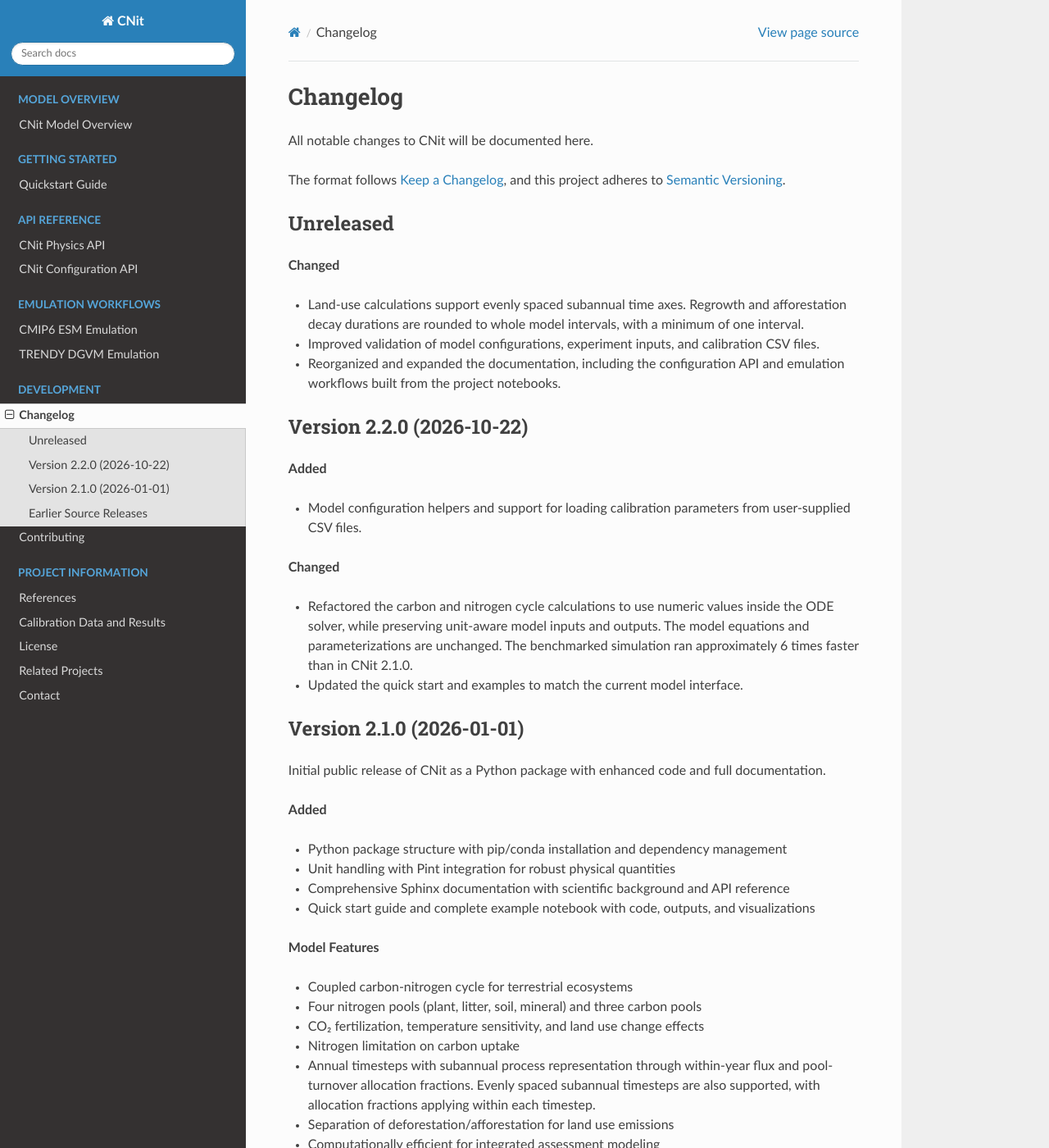
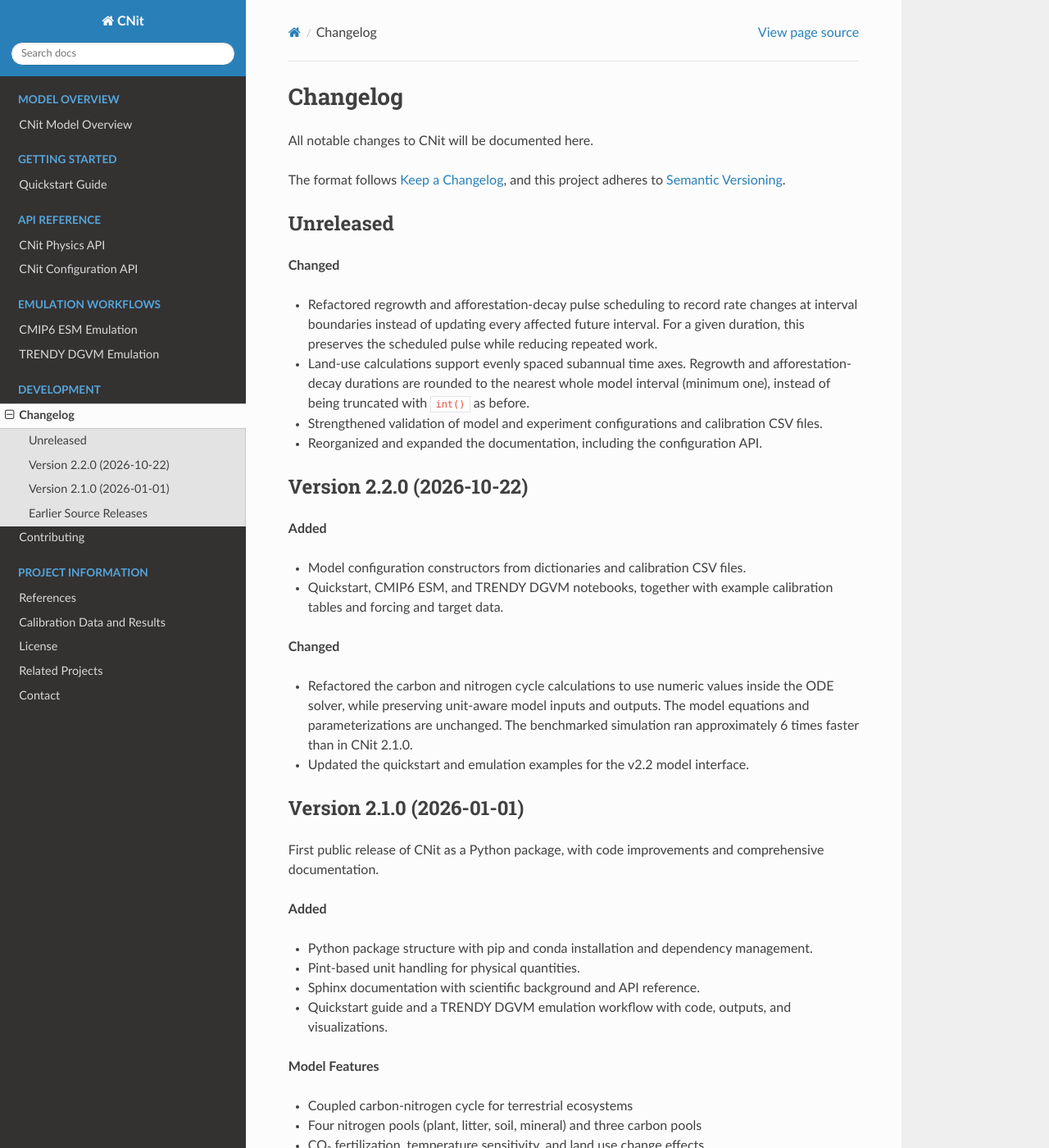
Before and after one commit to gangtang-au/cnit, a Sphinx documentation site: the page built from docs/development/changelog.rst, in a window 1280 px wide and 1400 px high. Shown: the whole window at 82% size. Built offline with Sphinx 7.4.7 and the Read the Docs theme 3.1.0, drawn with Linux system fonts in a browser that asks for light colours; pages that are not in the unit, such as notebooks, are missing from menus; some of the changed text lies outside the part shown.

Commit message:
improve docs

```diff
--- a/docs/development/changelog.rst
+++ b/docs/development/changelog.rst
@@ -11,21 +11,24 @@ Unreleased
 
 **Changed**
 
+* Refactored regrowth and afforestation-decay pulse scheduling to record rate changes
+  at interval boundaries instead of updating every affected future interval. For a
+  given duration, this preserves the scheduled pulse while reducing repeated work.
 * Land-use calculations support evenly spaced subannual time axes. Regrowth and
-  afforestation decay durations are rounded to whole model intervals, with a
-  minimum of one interval.
-* Improved validation of model configurations, experiment inputs, and calibration
-  CSV files.
-* Reorganized and expanded the documentation, including the configuration API and
-  emulation workflows built from the project notebooks.
+  afforestation-decay durations are rounded to the nearest whole model interval
+  (minimum one), instead of being truncated with ``int()`` as before.
+* Strengthened validation of model and experiment configurations and calibration CSV
+  files.
+* Reorganized and expanded the documentation, including the configuration API.
 
 Version 2.2.0 (2026-10-22)
 --------------------------
 
 **Added**
 
-* Model configuration helpers and support for loading calibration parameters
-  from user-supplied CSV files.
+* Model configuration constructors from dictionaries and calibration CSV files.
+* Quickstart, CMIP6 ESM, and TRENDY DGVM notebooks, together with example calibration
+  tables and forcing and target data.
 
 **Changed**
 
@@ -33,20 +36,21 @@ Version 2.2.0 (2026-10-22)
   inside the ODE solver, while preserving unit-aware model inputs and outputs.
   The model equations and parameterizations are unchanged. The benchmarked
   simulation ran approximately 6 times faster than in CNit 2.1.0.
-* Updated the quick start and examples to match the current model interface.
+* Updated the quickstart and emulation examples for the v2.2 model interface.
 
 Version 2.1.0 (2026-01-01)
 --------------------------
 
-Initial public release of CNit as a Python package with enhanced code and full
-documentation.
+First public release of CNit as a Python package, with code improvements and
+comprehensive documentation.
 
 **Added**
 
-* Python package structure with pip/conda installation and dependency management
-* Unit handling with Pint integration for robust physical quantities
-* Comprehensive Sphinx documentation with scientific background and API reference
-* Quick start guide and complete example notebook with code, outputs, and visualizations
+* Python package structure with pip and conda installation and dependency management.
+* Pint-based unit handling for physical quantities.
+* Sphinx documentation with scientific background and API reference.
+* Quickstart guide and a TRENDY DGVM emulation workflow with code, outputs, and
+  visualizations.
 
 **Model Features**
 
@@ -57,9 +61,9 @@ documentation.
 * Annual timesteps with subannual process representation through within-year flux and
   pool-turnover allocation fractions. Evenly spaced subannual timesteps are also
   supported, with allocation fractions applying within each timestep.
-* Separation of deforestation/afforestation for land use emissions
-* Computationally efficient for integrated assessment modeling
-* MAGICC integration ready
+* Separation of deforestation and afforestation for land-use emissions.
+* Computational efficiency for integrated assessment modeling.
+* Readiness for MAGICC integration.
 
 See the :doc:`model overview <../overview>` for a detailed model description.
 
```
